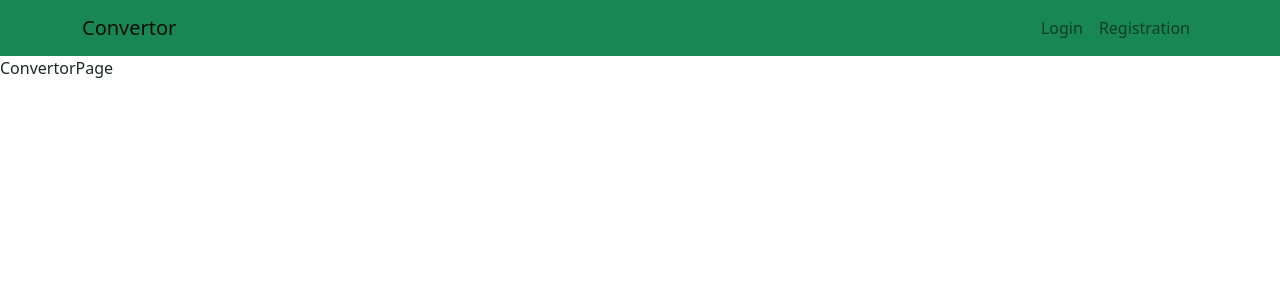
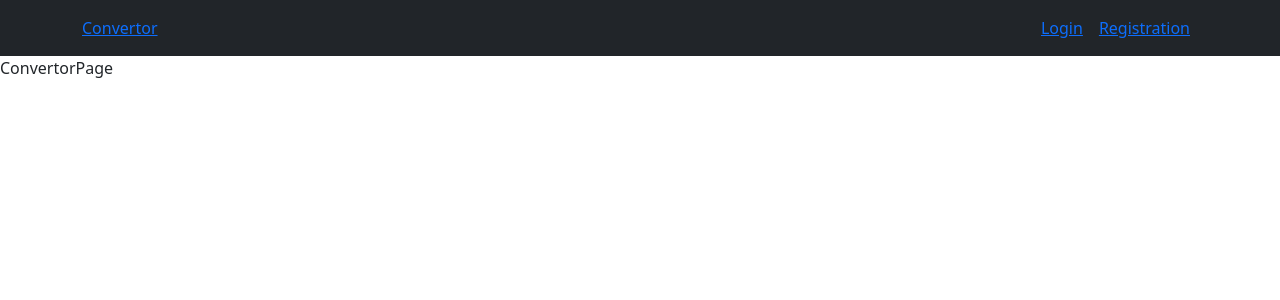
Before and after one commit to MaksimVasin/convertor, a React (Create React App) app in the folder client/: page / in a window 1280 px wide. Shown: the top 300 px of the page. Built offline with nearby package versions, Linux system fonts and the light colour scheme.

Commit message:
feat: добавил authPage

```diff
--- a/client/src/components/NavBar.tsx
+++ b/client/src/components/NavBar.tsx
@@ -1,26 +1,26 @@
 import { observer } from "mobx-react-lite"
 import { useContext } from "react"
 import { Container, Navbar, Nav } from "react-bootstrap"
+import { NavLink } from "react-router-dom"
 import { Context } from "../index"
+import { ADMIN_ROUTE, CONVERTOR_ROUTE, LOGIN_ROUTE, REGISTRATION_ROUTE } from "../utils/consts"
 
 export const NavBar = observer(() => {
 
   const {user} = useContext(Context)
 
   return(
-    <Navbar bg="success" variant="light">
+    <Navbar bg="dark" variant="light">
       <Container>
-        <Navbar.Brand href="/">Convertor</Navbar.Brand>
+        <NavLink to={CONVERTOR_ROUTE}>Convertor</NavLink>
         { user._isAuth ?
         <Nav className="ml-auto">
-          <Nav.Link href="/admin">Admin</Nav.Link>
-          {/* <Nav.Link href="/login">Login</Nav.Link>
-          <Nav.Link href="/registration">Registration</Nav.Link> */}
+          <NavLink to={ADMIN_ROUTE}>Admin</NavLink>
         </Nav>
         :
         <Nav className="ml-auto">
-          <Nav.Link href="/login">Login</Nav.Link>
-          <Nav.Link href="/registration">Registration</Nav.Link>
+          <NavLink className="m-2" to={LOGIN_ROUTE}>Login</NavLink>
+          <NavLink className="m-2" to={REGISTRATION_ROUTE}>Registration</NavLink>
         </Nav> }
       </Container>
     </Navbar>
--- a/client/src/pages/Auth.tsx
+++ b/client/src/pages/Auth.tsx
@@ -1,5 +1,38 @@
+import { Container, Form, Card } from "react-bootstrap";
+import { NavLink, useLocation } from 'react-router-dom'
+import Button from "react-bootstrap/esm/Button";
+import { LOGIN_ROUTE, REGISTRATION_ROUTE } from "../utils/consts";
+
 export function AuthPage(): JSX.Element {
+  const location = useLocation()
+  const isLogin = location.pathname === LOGIN_ROUTE
+
   return (
-    <div>AuthPage</div>
+    <Container className="d-flex justify-content-center align-items-center mt-4">
+      <Card style={{width: 500}} className="p-5">
+        {
+          isLogin ?
+          <h2 className="m-auto">Login</h2>
+          :
+          <h2 className="m-auto">Registration</h2>
+        }
+
+        <Form className="d-flex flex-column">
+          <Form.Control className="mt-2" placeholder="login"/>
+          <Form.Control className="mt-2" placeholder="email"/>
+          <Form.Control className="mt-2" placeholder="password"/>
+          {
+            isLogin ?
+            <Button className="mt-2" variant="success">Login</Button>
+            :
+            <Button className="mt-2" variant="success">Registration</Button>
+          }
+          {
+            isLogin && <NavLink to={REGISTRATION_ROUTE} className="m-auto mt-2">Registration</NavLink>
+          }
+
+        </Form>
+      </Card>
+    </Container>
   )
 }
```
